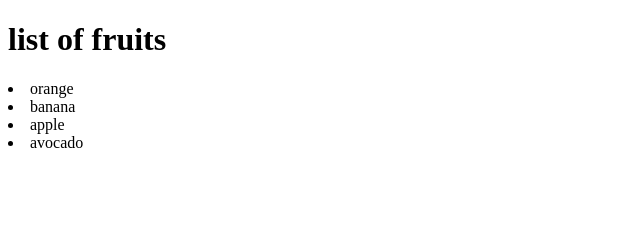
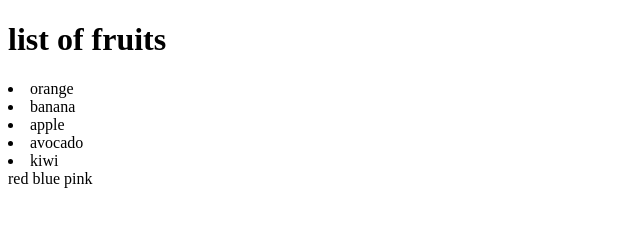
Before and after one commit to zamzamayub/git-clone, a plain HTML site: page index.html in a window 1280 px wide. Shown: the whole page, without its empty margins (0-640 px from the left). Drawn offline with Linux system fonts and the light colour scheme.

Commit message:
Update index.html

```diff
--- a/index.html
+++ b/index.html
@@ -12,6 +12,10 @@
     <li>banana</li>
     <li>apple</li>
     <li>avocado</li>
+    <li> kiwi</li>
+         red
+         blue
+         pink
 
 </body>
 </html>
```
